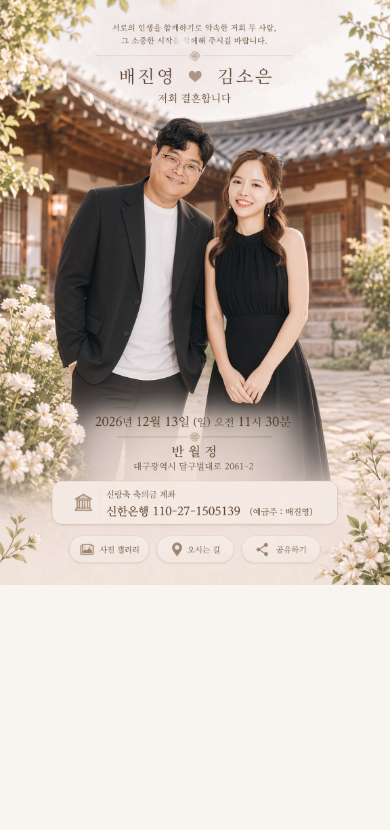
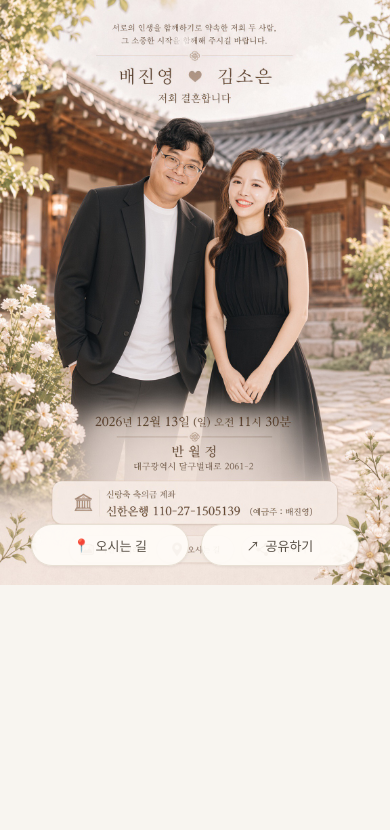
Before and after one commit to xcverbjy/invite, a plain HTML site: page index.html in a window 390 px wide. Drawn offline with Linux system fonts and the light colour scheme.

Commit message:
index.html 업데이트

```diff
--- a/index.html
+++ b/index.html
@@ -5,68 +5,60 @@
   <meta name="viewport" content="width=device-width, initial-scale=1.0, maximum-scale=1.0, user-scalable=no">
   <title>배진영 ♥ 김소은 | 결혼합니다</title>
 
-  <!-- Open Graph for KakaoTalk preview -->
   <meta property="og:title" content="배진영 ♥ 김소은 결혼합니다">
   <meta property="og:description" content="2026년 12월 13일 오전 11시 30분 | 반월정">
   <meta property="og:image" content="https://xcverbjy.github.io/invite.io/invitation-main.jpg">
-  <meta property="og:image:width" content="1200">
-  <meta property="og:image:height" content="1800">
   <meta property="og:type" content="website">
-  <meta property="og:url" content="https://xcverbjy.github.io/invite.io/">
 
   <style>
-    * {
-      margin: 0;
-      padding: 0;
-      box-sizing: border-box;
-    }
+    * { margin: 0; padding: 0; box-sizing: border-box; }
     body {
       background: #f8f5f0;
       font-family: -apple-system, BlinkMacSystemFont, "Noto Sans KR", sans-serif;
       display: flex;
       justify-content: center;
-      min-height: 100vh;
     }
     .invitation {
       position: relative;
       max-width: 480px;
       width: 100%;
-      margin: 0 auto;
     }
     .invitation img {
       width: 100%;
       height: auto;
       display: block;
     }
-    /* Overlay buttons positioned over the image buttons */
-    .btn-overlay {
+    .btn-group {
       position: absolute;
-      bottom: 2%;
-      height: 9%;
-      border-radius: 50px;
+      bottom: 3.2%;
+      left: 0;
+      right: 0;
+      display: flex;
+      justify-content: center;
+      gap: 12px;
+      padding: 0 8%;
+      z-index: 10;
+    }
+    .btn {
+      flex: 1;
+      max-width: 160px;
+      height: 42px;
+      background: rgba(255, 252, 248, 0.92);
+      border: 1px solid #e8e0d4;
+      border-radius: 24px;
+      font-size: 13px;
+      color: #5a5248;
+      display: flex;
+      align-items: center;
+      justify-content: center;
+      gap: 6px;
       cursor: pointer;
-      background: rgba(255, 255, 255, 0.01); /* almost invisible but helps touch on iOS */
-      border: none;
-      z-index: 20;
       -webkit-tap-highlight-color: transparent;
       touch-action: manipulation;
+      box-shadow: 0 1px 3px rgba(0,0,0,0.06);
     }
-    .btn-directions {
-      left: 8%;
-      width: 40%;
-    }
-    .btn-share {
-      right: 8%;
-      width: 40%;
-    }
-    /* Fallback visible buttons if needed */
-    .fallback-buttons {
-      display: none;
-    }
-    @media (max-width: 480px) {
-      .invitation {
-        max-width: 100%;
-      }
+    .btn:active {
+      background: rgba(245, 240, 232, 0.95);
     }
   </style>
 </head>
@@ -74,17 +66,20 @@
   <div class="invitation">
     <img src="invitation-main.jpg" alt="배진영 ♥ 김소은 모바일 청첩장">
 
-    <!-- Clickable areas over the buttons in the image -->
-    <button class="btn-overlay btn-directions" onclick="openDirections()" aria-label="오시는 길"></button>
-    <button class="btn-overlay btn-share" onclick="shareInvitation()" aria-label="공유하기"></button>
+    <div class="btn-group">
+      <button class="btn" onclick="openDirections()">
+        <span>📍</span> 오시는 길
+      </button>
+      <button class="btn" onclick="shareInvitation()">
+        <span>↗</span> 공유하기
+      </button>
+    </div>
   </div>
 
   <script>
     function openDirections() {
-      // Naver Map directions to 반월정
       const dest = encodeURIComponent("대구 중구 반월정");
-      const url = `https://map.naver.com/v5/directions/-/-/${dest}`;
-      window.location.href = url;
+      window.location.href = `https://map.naver.com/v5/directions/-/-/${dest}`;
     }
 
     function shareInvitation() {
@@ -92,32 +87,23 @@
       if (navigator.clipboard && navigator.clipboard.writeText) {
         navigator.clipboard.writeText(url).then(() => {
           alert('청첩장 링크가 복사되었습니다.\n카카오톡에서 붙여넣기 해주세요.');
-          // Try to open KakaoTalk
-          setTimeout(() => {
-            window.location.href = 'kakaotalk://';
-          }, 300);
-        }).catch(() => {
-          fallbackShare(url);
-        });
+          setTimeout(() => { window.location.href = 'kakaotalk://'; }, 200);
+        }).catch(fallbackShare);
       } else {
-        fallbackShare(url);
+        fallbackShare();
       }
     }
 
-    function fallbackShare(url) {
-      // Fallback for older browsers
+    function fallbackShare() {
+      const url = window.location.href;
       const textarea = document.createElement('textarea');
       textarea.value = url;
       document.body.appendChild(textarea);
       textarea.select();
-      try {
-        document.execCommand('copy');
-        alert('청첩장 링크가 복사되었습니다.\n카카오톡에서 붙여넣기 해주세요.');
-        window.location.href = 'kakaotalk://';
-      } catch (err) {
-        alert('링크 복사에 실패했습니다. 주소를 직접 복사해주세요:\n' + url);
-      }
+      document.execCommand('copy');
       document.body.removeChild(textarea);
+      alert('청첩장 링크가 복사되었습니다.\n카카오톡에서 붙여넣기 해주세요.');
+      window.location.href = 'kakaotalk://';
     }
   </script>
 </body>
```
